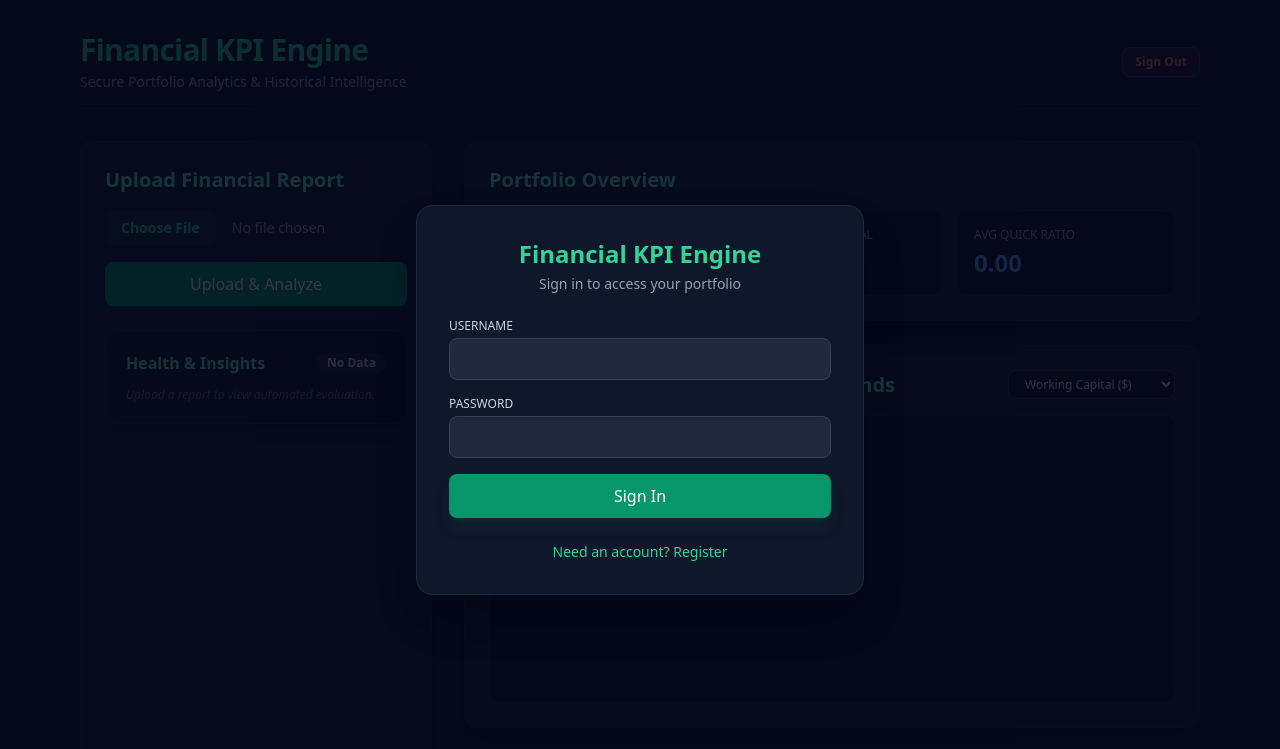
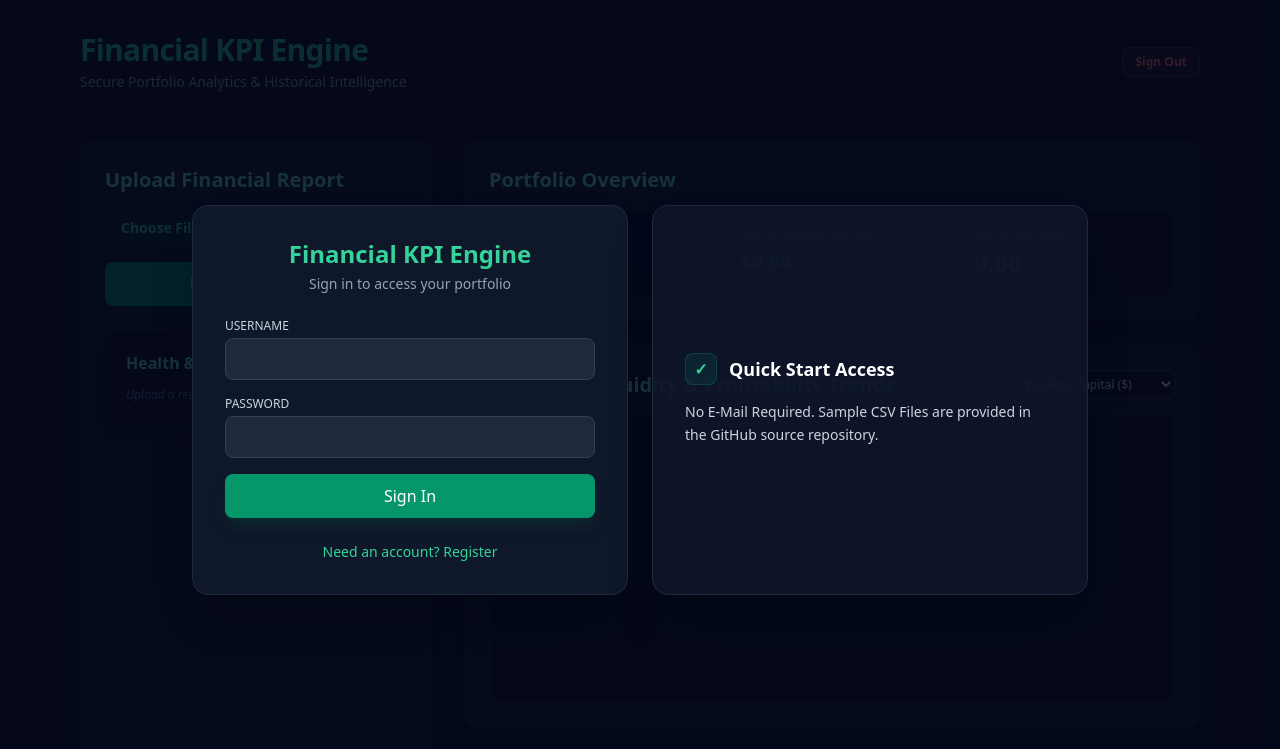
Before and after one commit to ethancpickett/CSV-KPI-Engine, a plain HTML site: page frontend/index.html in a window 1280 px wide. Shown: the top 749 px of the page. Drawn offline with nearby package versions, Linux system fonts and the light colour scheme.

Commit message:
Update Sign-In/Register Info. GUI
Added informational GUI with directions next to Sign-In

```diff
--- a/frontend/index.html
+++ b/frontend/index.html
@@ -10,7 +10,11 @@
 <body class="bg-slate-900 text-slate-100 min-h-screen font-sans flex flex-col justify-between">
     <!-- Auth Screen Overlay -->
     <div id="authModal" class="fixed inset-0 bg-slate-950/80 z-50 flex items-center justify-center p-4">
-        <div class="bg-slate-900 border border-slate-800 rounded-2xl p-8 max-w-md w-full shadow-2xl space-y-6">
+        <!-- Side-by-Side Flex Container -->
+        <div class="flex flex-col md:flex-row items-stretch justify-center gap-6 max-w-4xl w-full">
+
+            <!-- Sign In Card -->
+            <div class="flex-1 bg-slate-900 border border-slate-800 rounded-2xl p-8 shadow-2xl space-y-6">
                 <div class="text-center">
                     <h2 class="text-2xl font-bold text-emerald-400">Financial KPI Engine</h2>
                     <p id="authSubtitle" class="text-slate-400 text-sm mt-1">Sign in to access your portfolio</p>
@@ -35,6 +39,21 @@
                         Need an account? Register
                     </button>
                 </div>
+            </div>
+
+            <!-- New Cohesive Info Box -->
+            <div class="flex-1 bg-slate-900/90 border border-slate-800 rounded-2xl p-8 shadow-2xl flex flex-col justify-center space-y-4">
+                <div class="flex items-center gap-3">
+                    <span class="inline-flex items-center justify-center w-8 h-8 rounded-lg bg-emerald-500/10 text-emerald-400 border border-emerald-500/20 font-bold">
+                        ✓
+                    </span>
+                    <h3 class="text-lg font-semibold text-white">Quick Start Access</h3>
+                </div>
+                <p class="text-slate-300 text-sm leading-relaxed">
+                    No E-Mail Required. Sample CSV Files are provided in the GitHub source repository.
+                </p>
+            </div>
+
         </div>
     </div>
 
```
Lines whose indentation alone changed are shown as unchanged.
